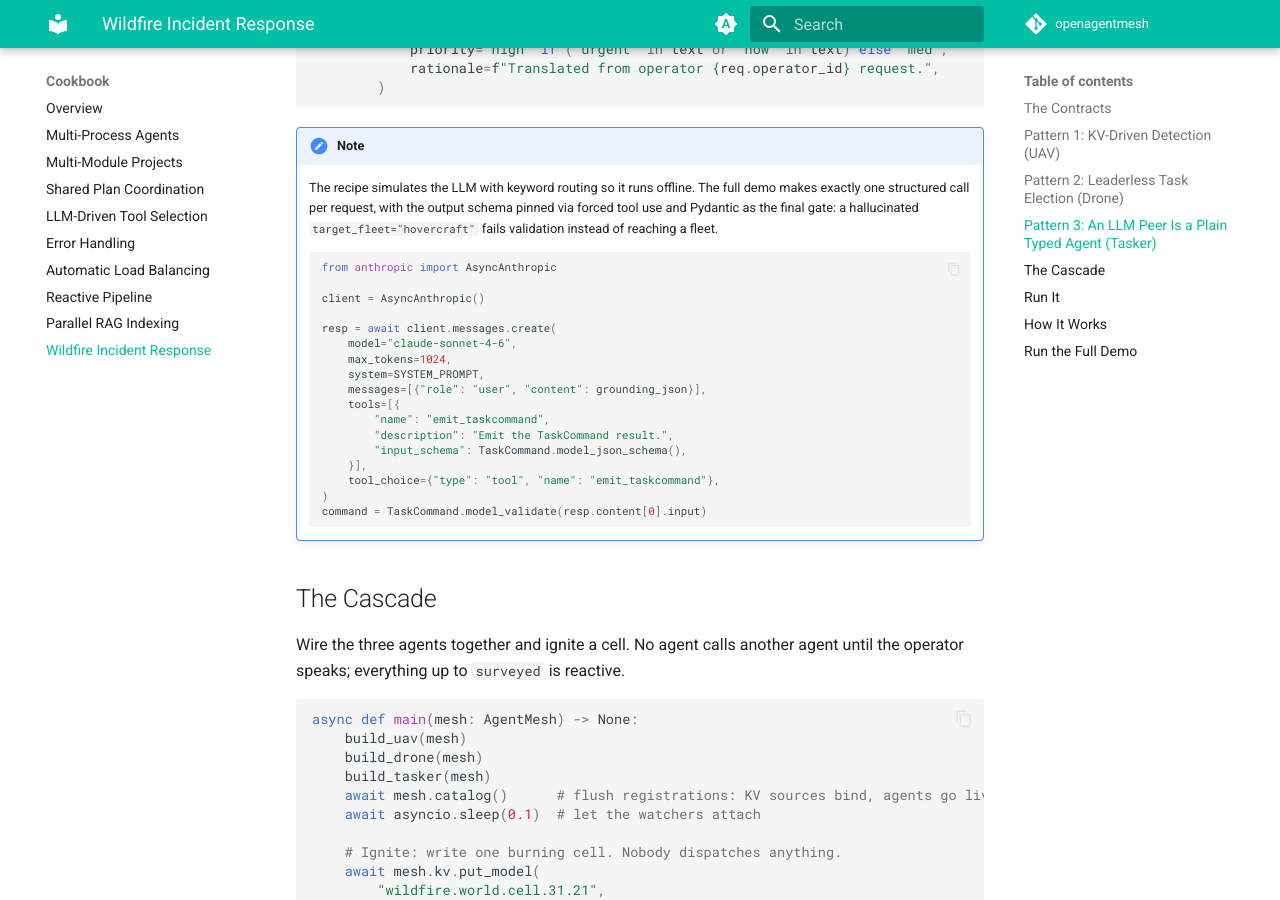
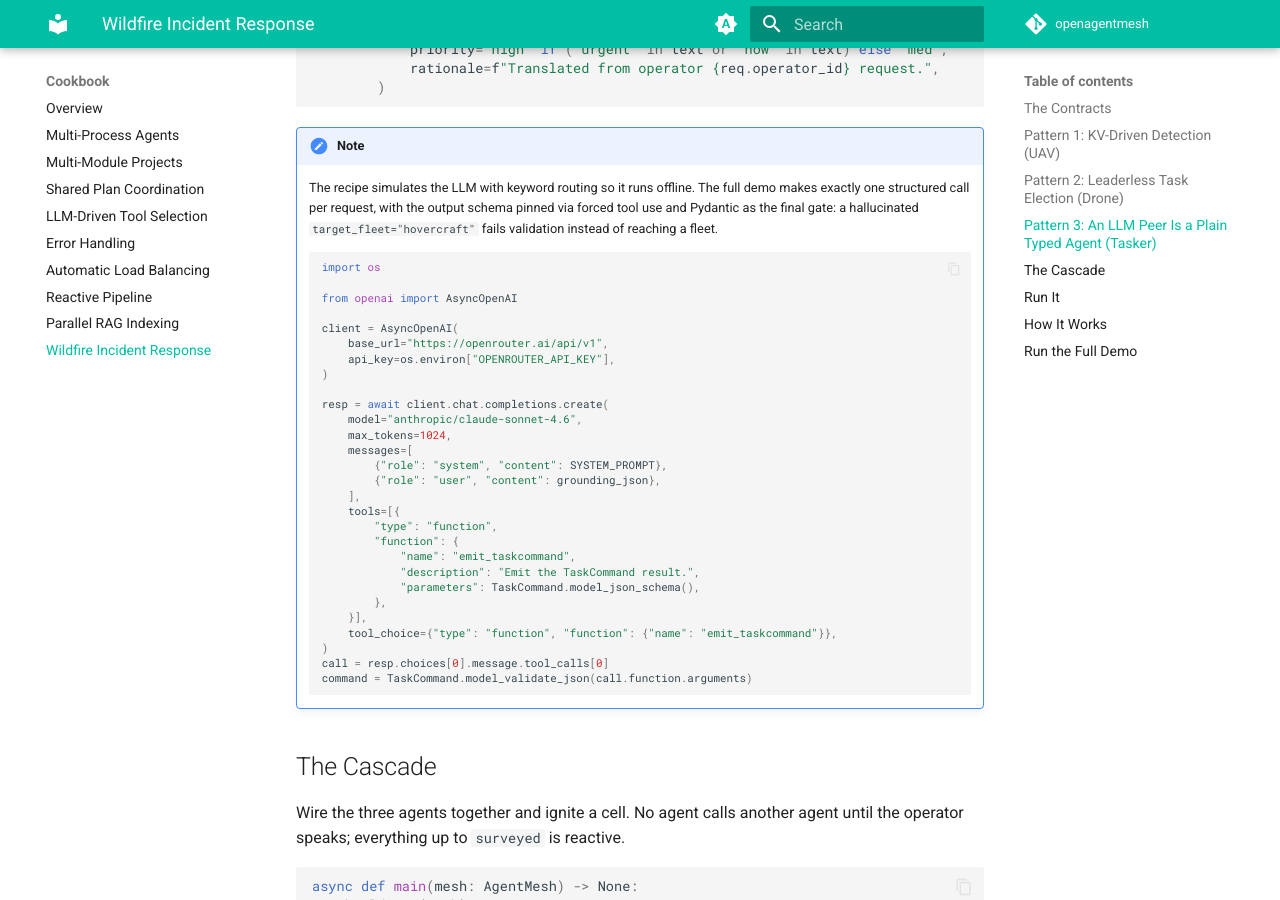
Before and after one commit to openagentmesh/openagentmesh, an MkDocs documentation site: the page built from docs/cookbook/wildfire-incident.md, in a window 1280 px wide and 900 px high, scrolled down 4553 px. Built offline with MkDocs 1.6.1 and Material for MkDocs 9.7.7, drawn with Linux system fonts in a browser that asks for light colours; comment, search, counter and statistics services are not loaded; some of the changed text lies outside the part shown.

Commit message:
feat(wildfire): route LLM calls through OpenRouter instead of Anthropic direct
No Anthropic API key exists in this environment; all Claude access goes
through OpenRouter. structured_llm_call now uses the openai AsyncOpenAI
client against https://openrouter.ai/api/v1 with OPENROUTER_API_KEY,
keeping the same signature, forced-tool-call structure, retry, and
LLMUnavailable degraded-path semantics, so briefer/tasker/narrator are
untouched. Model ids move to OpenRouter slugs
(anthropic/claude-sonnet-4.6, anthropic/claude-haiku-4.5), verified
against the live OpenRouter catalog. Dependency swap anthropic -> openai
in the dev and demo groups; docs and test guards updated to match.

````diff
--- a/docs/cookbook/wildfire-incident.md
+++ b/docs/cookbook/wildfire-incident.md
@@ -196,23 +196,34 @@ def build_tasker(mesh: AgentMesh) -> None:
     The recipe simulates the LLM with keyword routing so it runs offline. The full demo makes exactly one structured call per request, with the output schema pinned via forced tool use and Pydantic as the final gate: a hallucinated `target_fleet="hovercraft"` fails validation instead of reaching a fleet.
 
     ```python
-    from anthropic import AsyncAnthropic
+    import os
 
-    client = AsyncAnthropic()
+    from openai import AsyncOpenAI
 
-    resp = await client.messages.create(
-        model="claude-sonnet-4-6",
+    client = AsyncOpenAI(
+        base_url="https://openrouter.ai/api/v1",
+        api_key=os.environ["OPENROUTER_API_KEY"],
+    )
+
+    resp = await client.chat.completions.create(
+        model="anthropic/claude-sonnet-4.6",
         max_tokens=1024,
-        system=SYSTEM_PROMPT,
-        messages=[{"role": "user", "content": grounding_json}],
+        messages=[
+            {"role": "system", "content": SYSTEM_PROMPT},
+            {"role": "user", "content": grounding_json},
+        ],
         tools=[{
-            "name": "emit_taskcommand",
-            "description": "Emit the TaskCommand result.",
-            "input_schema": TaskCommand.model_json_schema(),
+            "type": "function",
+            "function": {
+                "name": "emit_taskcommand",
+                "description": "Emit the TaskCommand result.",
+                "parameters": TaskCommand.model_json_schema(),
+            },
         }],
-        tool_choice={"type": "tool", "name": "emit_taskcommand"},
+        tool_choice={"type": "function", "function": {"name": "emit_taskcommand"}},
     )
-    command = TaskCommand.model_validate(resp.content[0].input)
+    call = resp.choices[0].message.tool_calls[0]
+    command = TaskCommand.model_validate_json(call.function.arguments)
     ```
 
 ## The Cascade
@@ -316,4 +327,4 @@ The seed pins the terrain, and each boot wipes the previous run's JetStream stat
 - **Scenario UI** (`http://127.0.0.1:8081`): tactical map with live fire spread, fleet sprites and trails, incident briefings, mission log, and narrator pane. Double-click terrain to ignite a fire; click a unit to kill its process and watch the swarm self-heal.
 - **Admin UI** (`http://127.0.0.1:8088`): the mesh's own view: agent registry with liveness, live event feed, and a contract sandbox where you can call the tasker in natural language from the browser and watch the typed `TaskCommand` come back.
 
-Export `ANTHROPIC_API_KEY` first if you want real briefings and translations; without it every LLM surface degrades to an honest typed error. The full source is in `demos/wildfire/` (agents in `fleet/`, world simulation in `world/`, contracts and keys in `core/`).
+Export `OPENROUTER_API_KEY` first if you want real briefings and translations (the demo reaches Claude through OpenRouter); without it every LLM surface degrades to an honest typed error. The full source is in `demos/wildfire/` (agents in `fleet/`, world simulation in `world/`, contracts and keys in `core/`).
````
Also changed, not shown: demos/wildfire/DEMO_SCRIPT.md (+2 -1 lines), pyproject.toml (+6 -5 lines), 6 other files.
